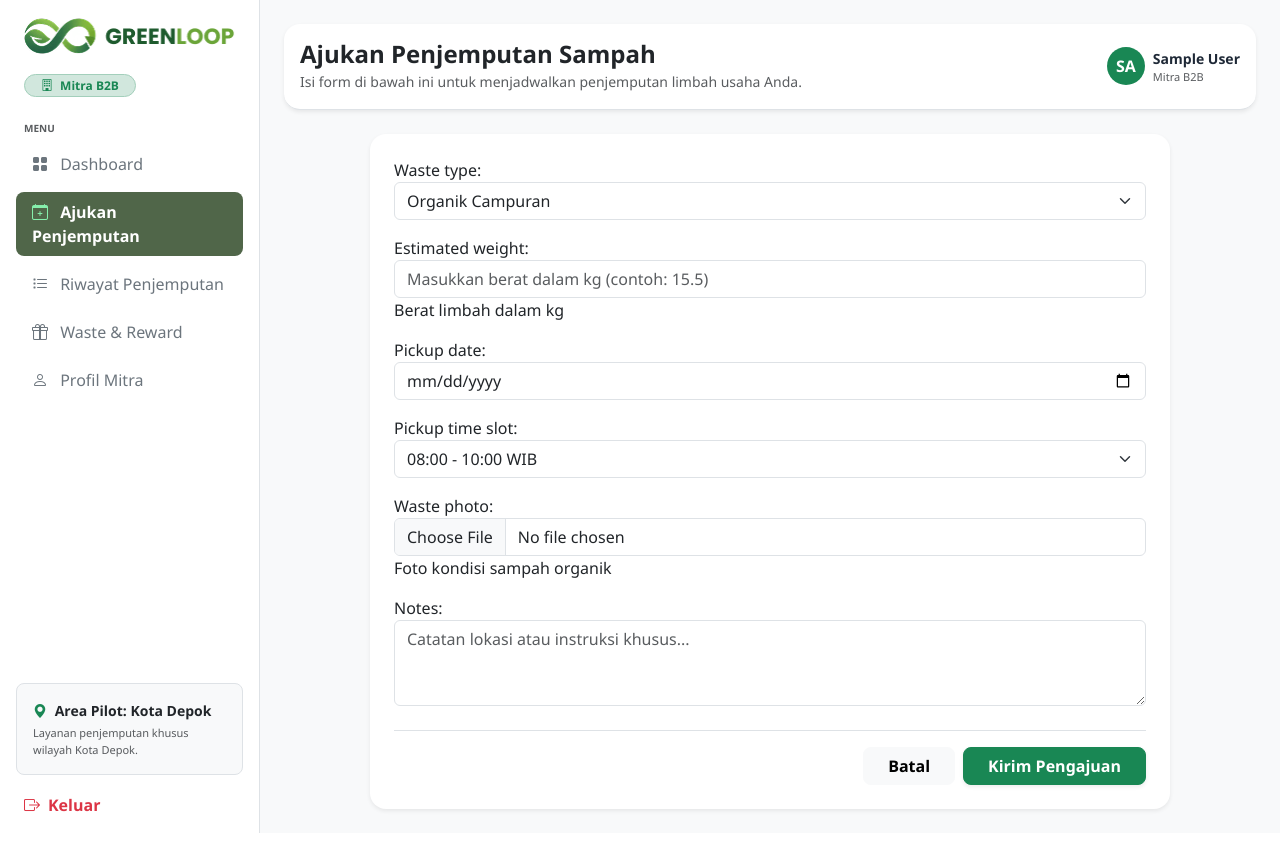
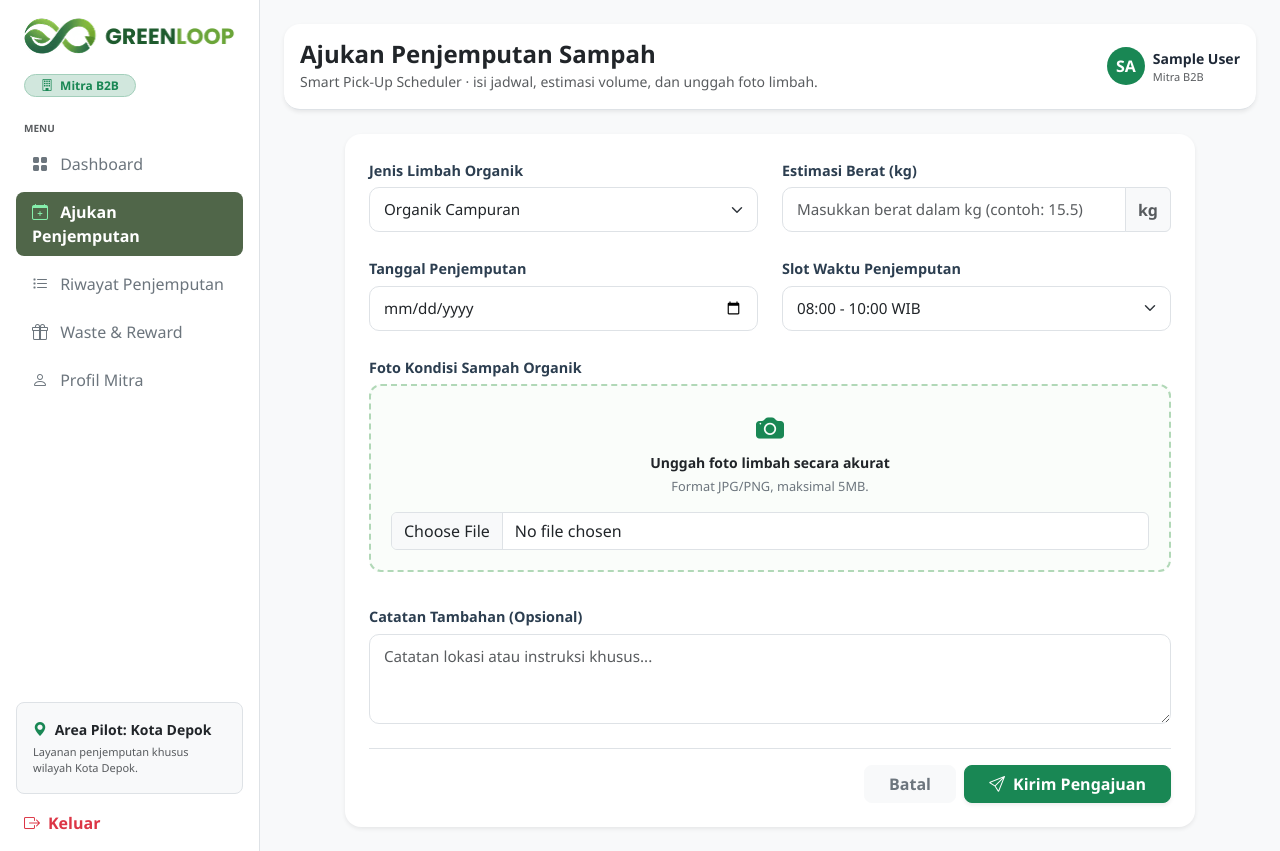
Before and after one commit to PBP-KelasC-Kelompok3/GreenLoop, a Django app: page /scheduling/pickup/create/ in a window 1280 px wide. Run offline with Django 5.2, Linux system fonts and the light colour scheme; the visitor is signed in with stand-in values (Sample User, id 1).

Commit message:
feat(scheduling): clean up create pickup form and separate css

```diff
--- a/greenloop/settings.py
+++ b/greenloop/settings.py
@@ -142,6 +142,9 @@ STATICFILES_DIRS = [
 STATIC_ROOT = BASE_DIR / 'staticfiles'
 
 STORAGES = {
+    "default": {
+        "BACKEND": "django.core.files.storage.FileSystemStorage",
+    },
     'staticfiles': {
         'BACKEND': 'whitenoise.storage.CompressedManifestStaticFilesStorage',
     },
--- a/scheduling/models.py
+++ b/scheduling/models.py
@@ -60,6 +60,7 @@ class PickupSchedule(models.Model):
     )
 
     created_at = models.DateTimeField(auto_now_add=True)
+    actual_weight = models.DecimalField(max_digits=6, decimal_places=2, null=True, blank=True, verbose_name="Berat Aktual (kg)")
 
     class Meta:
         ordering = ['-pickup_date', '-created_at']
--- a/scheduling/templates/scheduling/create_pickup.html
+++ b/scheduling/templates/scheduling/create_pickup.html
@@ -10,8 +10,9 @@
   <link href="https://cdn.jsdelivr.net/npm/bootstrap@5.3.0/dist/css/bootstrap.min.css" rel="stylesheet">
   <link rel="stylesheet" href="https://cdn.jsdelivr.net/npm/bootstrap-icons@1.11.0/font/bootstrap-icons.css">
 
-  <!-- CSS Khusus Mitra Dashboard -->
+  <!-- CSS Khusus -->
   <link rel="stylesheet" href="{% static 'css/mitra_dashboard.css' %}">
+  <link rel="stylesheet" href="{% static 'css/create_pickup.css' %}">
 </head>
 <body class="bg-light">
 
@@ -72,7 +73,7 @@
     <div class="d-flex justify-content-between align-items-center mb-4 pb-3 border-bottom bg-white p-3 rounded-4 shadow-sm">
       <div>
         <h4 class="fw-bold text-dark mb-0">Ajukan Penjemputan Sampah</h4>
-        <small class="text-muted">Isi form di bawah ini untuk menjadwalkan penjemputan limbah usaha Anda.</small>
+        <small class="text-muted">Smart Pick-Up Scheduler · isi jadwal, estimasi volume, dan unggah foto limbah.</small>
       </div>
       <div class="d-flex align-items-center gap-2">
         <div class="bg-success text-white rounded-circle d-flex align-items-center justify-content-center fw-bold" style="width: 38px; height: 38px;">
@@ -85,25 +86,112 @@
       </div>
     </div>
 
-    <!-- Card Form Input -->
-    <div class="card border-0 shadow-sm rounded-4 p-4 bg-white max-w-lg mx-auto" style="max-width: 800px;">
+    <!-- Alert Messages (jika ada pesan error kuota/sukses dari views) -->
+    {% if messages %}
+      {% for message in messages %}
+        <div class="alert alert-{{ message.tags }} alert-dismissible fade show rounded-4 shadow-sm mb-4" role="alert">
+          {{ message }}
+          <button type="button" class="btn-close" data-bs-dismiss="alert" aria-label="Close"></button>
+        </div>
+      {% endfor %}
+    {% endif %}
+
+    <!-- Card Form Utama -->
+    <div class="card pickup-card shadow-sm p-4 bg-white mx-auto" style="max-width: 850px;">
       <form method="POST" enctype="multipart/form-data">
         {% csrf_token %}
 
-        <!-- Render form Django secara rapi pakai Bootstrap -->
-        <div class="mb-3">
-          {{ form.as_p }}
+        <div class="row g-4">
+
+          <!-- Jenis Limbah -->
+          <div class="col-md-6">
+            <label for="{{ form.waste_type.id_for_label }}" class="pickup-form-label">Jenis Limbah Organik</label>
+            {{ form.waste_type }}
+            {% if form.waste_type.errors %}
+              <div class="text-danger small mt-1">{{ form.waste_type.errors.0 }}</div>
+            {% endif %}
+          </div>
+
+          <!-- Estimasi Berat (kg) -->
+          <div class="col-md-6">
+            <label for="{{ form.estimated_weight.id_for_label }}" class="pickup-form-label">Estimasi Berat (kg)</label>
+            <div class="input-group">
+              {{ form.estimated_weight }}
+              <span class="input-group-text bg-light fw-bold text-muted">kg</span>
+            </div>
+            {% if form.estimated_weight.errors %}
+              <div class="text-danger small mt-1">{{ form.estimated_weight.errors.0 }}</div>
+            {% endif %}
+          </div>
+
+          <!-- Tanggal Penjemputan -->
+          <div class="col-md-6">
+            <label for="{{ form.pickup_date.id_for_label }}" class="pickup-form-label">Tanggal Penjemputan</label>
+            {{ form.pickup_date }}
+            {% if form.pickup_date.errors %}
+              <div class="text-danger small mt-1">{{ form.pickup_date.errors.0 }}</div>
+            {% endif %}
+          </div>
+
+          <!-- Slot Waktu -->
+          <div class="col-md-6">
+            <label for="{{ form.pickup_time_slot.id_for_label }}" class="pickup-form-label">Slot Waktu Penjemputan</label>
+            {{ form.pickup_time_slot }}
+            {% if form.pickup_time_slot.errors %}
+              <div class="text-danger small mt-1">{{ form.pickup_time_slot.errors.0 }}</div>
+            {% endif %}
+          </div>
+
+          <!-- Foto Kondisi Sampah -->
+          <div class="col-12">
+            <label for="{{ form.waste_photo.id_for_label }}" class="pickup-form-label">Foto Kondisi Sampah Organik</label>
+            <div class="photo-preview-box mb-2">
+              <i class="bi bi-camera-fill text-success fs-3 d-block mb-1"></i>
+              <div class="small fw-semibold text-dark">Unggah foto limbah secara akurat</div>
+              <div class="helper-text mb-3">Format JPG/PNG, maksimal 5MB.</div>
+              {{ form.waste_photo }}
+            </div>
+            {% if form.waste_photo.errors %}
+              <div class="text-danger small mt-1">{{ form.waste_photo.errors.0 }}</div>
+            {% endif %}
+          </div>
+
+          <!-- Catatan Tambahan -->
+          <div class="col-12">
+            <label for="{{ form.notes.id_for_label }}" class="pickup-form-label">Catatan Tambahan (Opsional)</label>
+            {{ form.notes }}
+            {% if form.notes.errors %}
+              <div class="text-danger small mt-1">{{ form.notes.errors.0 }}</div>
+            {% endif %}
+          </div>
+
         </div>
 
+        <!-- Tombol Aksi -->
         <div class="d-flex justify-content-end gap-2 mt-4 pt-3 border-top">
-          <a href="{% url 'mitra_dashboard' %}" class="btn btn-light px-4 rounded-3 fw-semibold">Batal</a>
-          <button type="submit" class="btn btn-success px-4 rounded-3 fw-semibold shadow-sm">Kirim Pengajuan</button>
+          <a href="{% url 'mitra_dashboard' %}" class="btn btn-light px-4 rounded-3 fw-semibold text-secondary">Batal</a>
+          <button type="submit" class="btn btn-success px-4 rounded-3 fw-semibold shadow-sm">
+            <i class="bi bi-send me-1"></i> Kirim Pengajuan
+          </button>
         </div>
+
       </form>
     </div>
   </main>
 </div>
 
 <script src="https://cdn.jsdelivr.net/npm/bootstrap@5.3.0/dist/js/bootstrap.bundle.min.js"></script>
+<script>
+  // Otomatis memberikan class Bootstrap pada elemen form Django
+  document.querySelectorAll('input, select, textarea').forEach(el => {
+    if (el.type !== 'file' && el.type !== 'submit' && el.type !== 'hidden') {
+      el.classList.add('form-control', 'pickup-form-control');
+    } else if (el.tagName === 'SELECT') {
+      el.classList.add('form-select', 'pickup-form-select');
+    } else if (el.type === 'file') {
+      el.classList.add('form-control');
+    }
+  });
+</script>
 </body>
 </html>
--- a/scheduling/views.py
+++ b/scheduling/views.py
@@ -109,28 +109,36 @@ def mitra_dashboard(request):
     return render(request, 'scheduling/mitra_dashboard.html', context)
 
 
-@login_required
 def create_pickup(request):
-    """
-    View untuk Mitra B2B mengajukan penjemputan limbah baru.
-    """
     if request.method == 'POST':
         form = PickupScheduleForm(request.POST, request.FILES)
         if form.is_valid():
-            pickup = form.save(commit=False)
-            pickup.mitra = request.user
-            pickup.status = 'PENDING'
-            pickup.save()
-            messages.success(request, "Permintaan penjemputan limbah berhasil diajukan!")
-            return redirect('mitra_dashboard')  # Diubah dari 'dashboard' ke 'mitra_dashboard'
-        else:
-            messages.error(request, "Gagal mengajukan penjemputan. Silakan periksa kembali data pada form.")
+            # Ambil tanggal dan slot waktu yang dipilih user
+            pickup_date = form.cleaned_data.get('pickup_date')
+            time_slot = form.cleaned_data.get('pickup_time_slot')
+
+            # Batas kuota per slot (misalnya maksimal 3 mitra)
+            MAX_QUOTA = 3
+            existing_count = PickupSchedule.objects.filter(
+                pickup_date=pickup_date,
+                pickup_time_slot=time_slot
+            ).exclude(status='REJECTED').count()
+
+            if existing_count >= MAX_QUOTA:
+                messages.error(request, f"Maaf, slot waktu {time_slot} pada tanggal tersebut sudah penuh (maksimal {MAX_QUOTA} mitra). Silakan pilih slot lain.")
+            else:
+                # Simpan data jika kuota masih tersedia
+                pickup = form.save(commit=False)
+                pickup.mitra = request.user
+                pickup.status = 'PENDING' # Status awal
+                pickup.save()
+                messages.success(request, "Pengajuan penjemputan berhasil dikirim!")
+                return redirect('mitra_dashboard')
     else:
         form = PickupScheduleForm()
 
     context = {
         'form': form,
-        'title': 'Buat Penjemputan Limbah Baru'
     }
     return render(request, 'scheduling/create_pickup.html', context)
 
--- a/static/css/mitra_dashboard.css
+++ b/static/css/mitra_dashboard.css
@@ -322,3 +322,68 @@ body {
   height: 100% !important;
   transition: width 0.8s ease;
 }
+
+/* ==========================================
+   BUAT PENJEMPUTAN
+   ========================================== */
+
+/* Styling Khusus Form Ajukan Penjemputan */
+
+.pickup-card {
+  border: none;
+  border-radius: 16px;
+  background-color: #ffffff;
+}
+
+.pickup-form-label {
+  font-weight: 600;
+  color: #2c3e50;
+  font-size: 0.9rem;
+  margin-bottom: 6px;
+}
+
+.pickup-form-control,
+.pickup-form-select {
+  border-radius: 10px;
+  border: 1px solid #dee2e6;
+  padding: 10px 14px;
+  font-size: 0.95rem;
+  transition: all 0.2s ease-in-out;
+}
+
+.pickup-form-control:focus,
+.pickup-form-select:focus {
+  border-color: #198754;
+  box-shadow: 0 0 0 0.25rem rgba(25, 135, 84, 0.15);
+}
+
+.helper-text {
+  font-size: 0.8rem;
+  color: #6c757d;
+  margin-top: 4px;
+}
+
+/* Card Rekomendasi Armada */
+.fleet-card {
+  border: 1.5px solid #e9ecef;
+  border-radius: 12px;
+  padding: 12px;
+  text-align: center;
+  background-color: #f8f9fa;
+  transition: all 0.2s ease;
+}
+
+.fleet-card.active {
+  border-color: #198754;
+  background-color: #f0fdf4;
+  box-shadow: 0 0 0 1px #198754;
+}
+
+/* Preview Box Foto */
+.photo-preview-box {
+  border: 2px dashed #b1d8b7;
+  border-radius: 12px;
+  padding: 20px;
+  text-align: center;
+  background-color: #fafdfa;
+}
```
Also changed, not shown: media/pickup_photos/sampah.jpg (added), media/pickup_photos/sampah_rkX8tyM.jpg (added).
